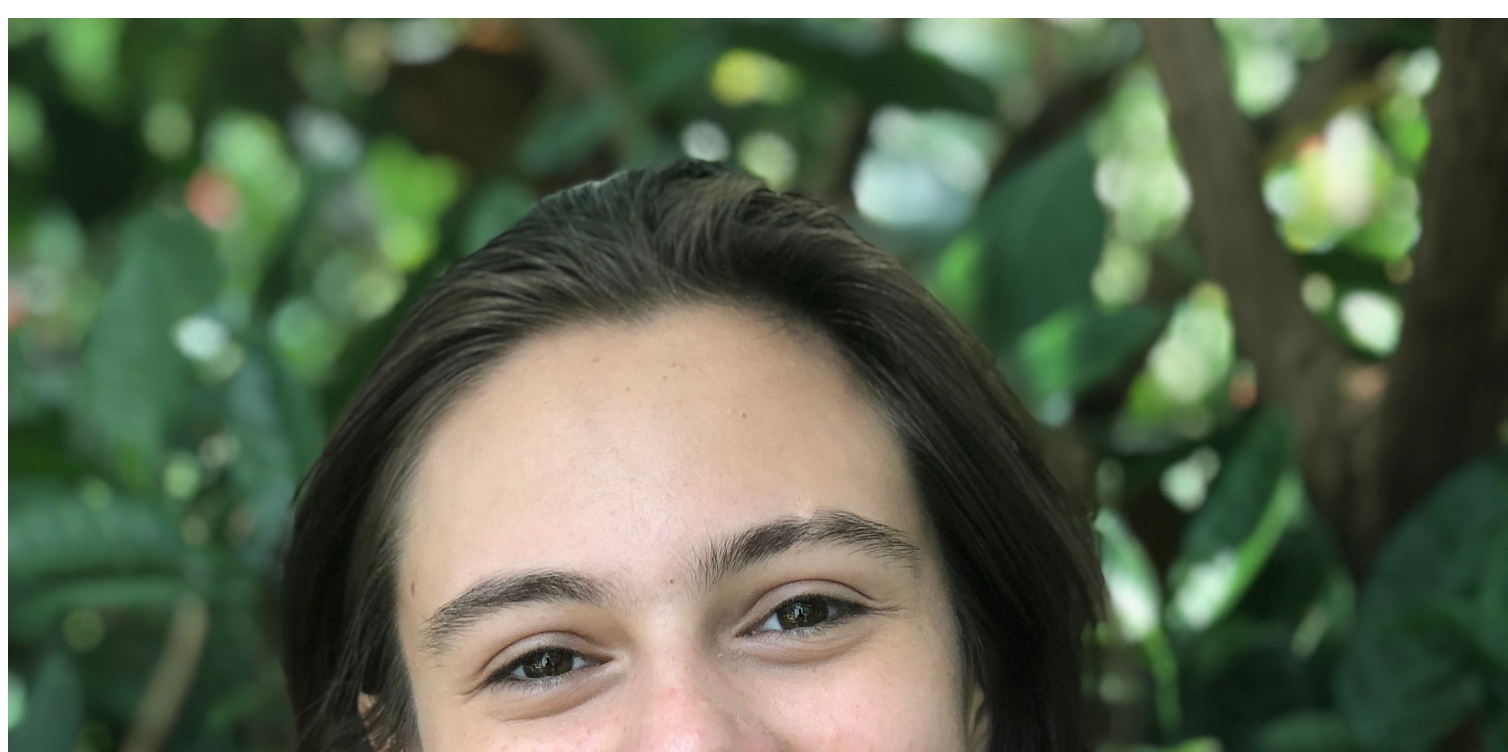
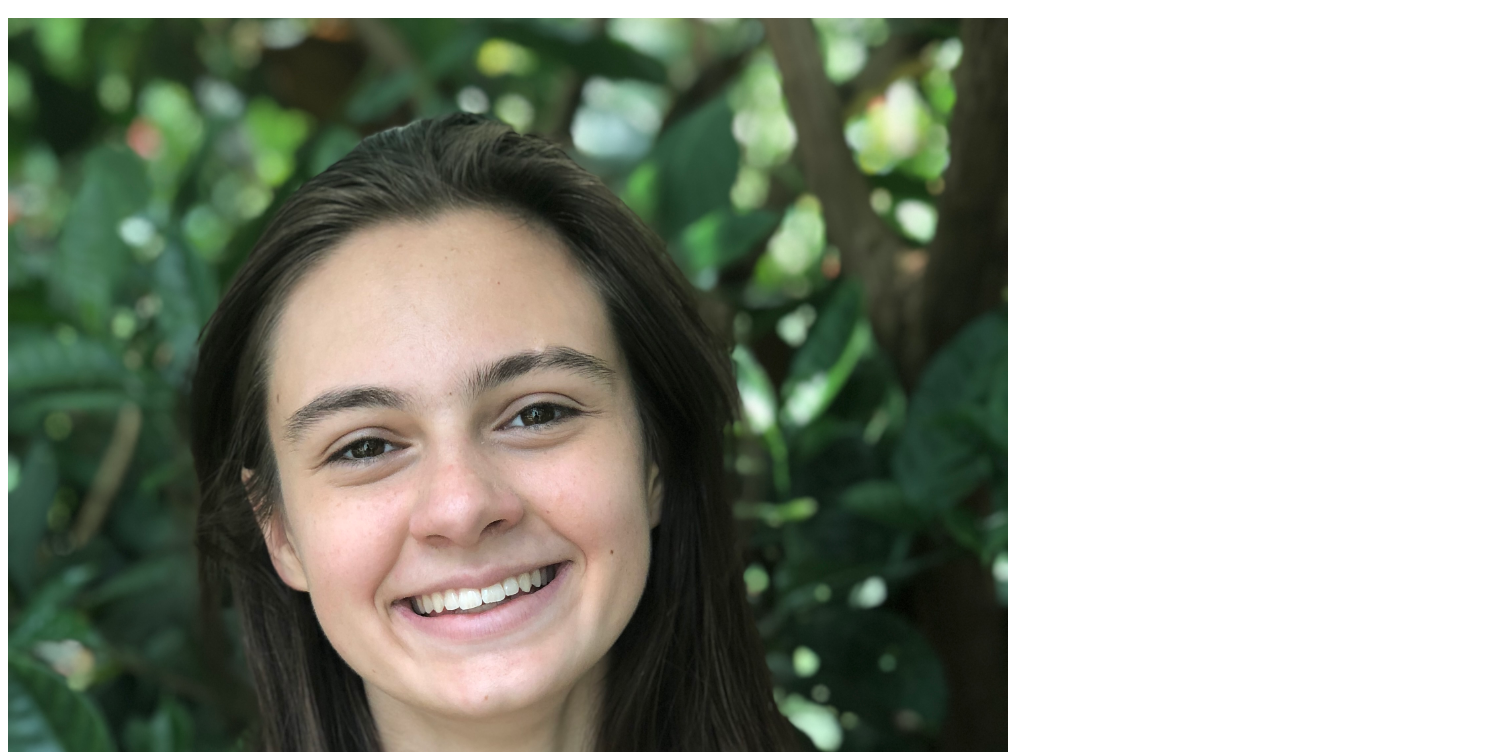
Before and after one commit to ekent1012/ekent1012.github.io, a plain HTML site: page index.html in a window 1280 px wide. Shown: the part 48-800 px from the top of the page, 1508 px wide, since content can reach past the window. Drawn offline with Linux system fonts and the light colour scheme.

Commit message:
Update index.html

```diff
--- a/index.html
+++ b/index.html
@@ -1,6 +1,6 @@
 <html>
     <h1> Liz's Portfolio </h1>
     <img src="./IMG_0026.jpg"
-         height="1500"
-         width="1500"/>
+         height="1000"
+         width="1000"/>
 </html>
```
